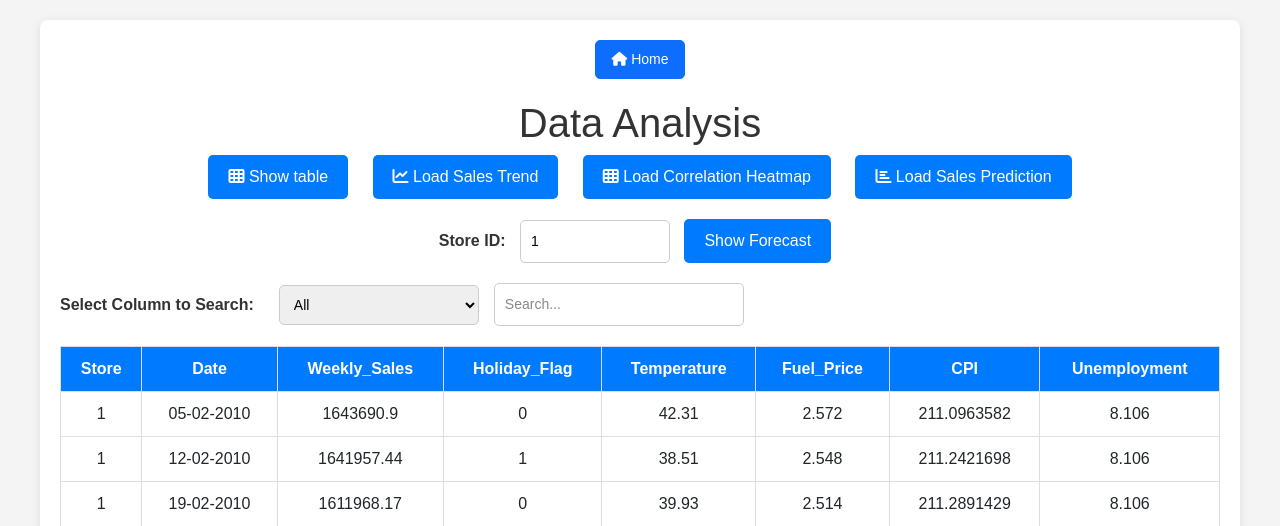
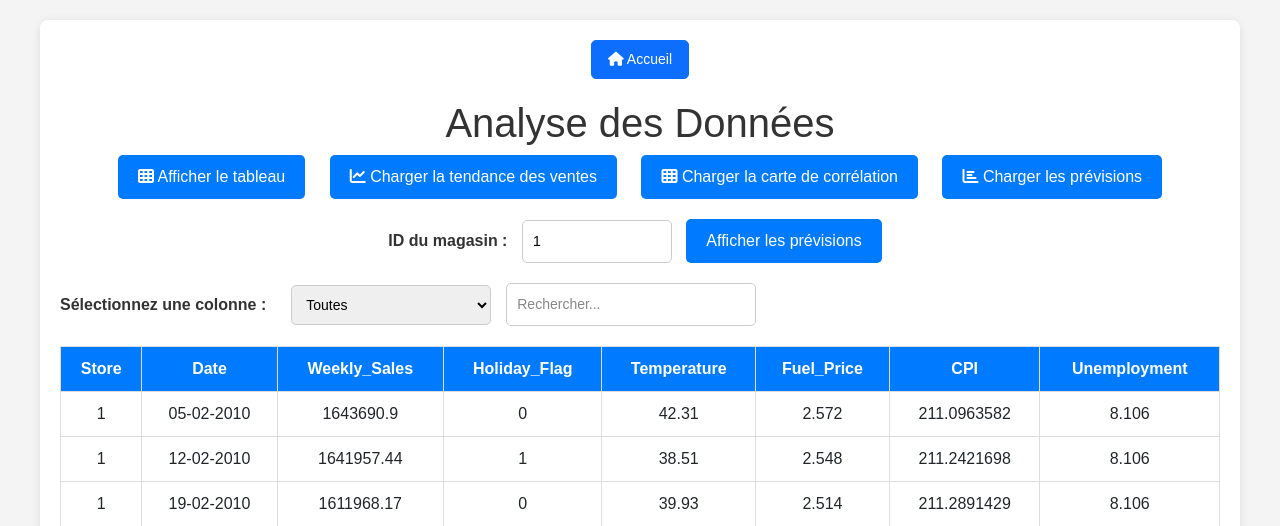
Before and after one commit to NizarBelaatik/Data_Analysis_Web_App, a Django app: a page that uses backend/templates/html/chart.html in a window 1280 px wide. Shown: the top 526 px of the page. Run offline with Django 5.2, Linux system fonts and the light colour scheme; data comes from the database, SQL or seed files in the repository; some libraries are stand-ins or nearby versions.

Commit message:
up to date

```diff
--- a/backend/templates/html/chart.html
+++ b/backend/templates/html/chart.html
@@ -1,76 +1,70 @@
 {% load static %}
 {% load custom_tags %}
 <!DOCTYPE html>
-<html lang="en">
+<html lang="fr">
 <head>
     <meta charset="UTF-8">
     <meta name="viewport" content="width=device-width, initial-scale=1.0">
-    <title>Django Data Analysis</title>
+    <title>Analyse des Données Django</title>
     <script src="https://code.jquery.com/jquery-3.6.0.min.js"></script>
     <link rel="stylesheet" href="https://cdnjs.cloudflare.com/ajax/libs/font-awesome/6.0.0-beta3/css/all.min.css">
-    {% load bootstrap5 %}
-    {% bootstrap_css %}
-    {% bootstrap_javascript %}
-    <link href="{% static 'css/style.css' %}" rel="stylesheet" type="text/css">
-    <script>var FileId = "{{FileId}}";</script>
-
+    {% load bootstrap5 %}  <!-- Charger les styles de Bootstrap -->
+    {% bootstrap_css %}  <!-- Inclure les fichiers CSS de Bootstrap -->
+    {% bootstrap_javascript %}  <!-- Inclure les fichiers JavaScript de Bootstrap -->
+    <link href="{% static 'css/style.css' %}" rel="stylesheet" type="text/css">  <!-- Inclure le fichier CSS personnalisé -->
+    <script>var FileId = "{{FileId}}";</script>  <!-- Définir une variable JavaScript pour l'ID de fichier -->
 </head>
 <body>
     <div class="container">
-        <!-- Home Button -->
+        <!-- Bouton pour retourner à la page d'accueil -->
         <div class="button-group" style="margin-bottom: 20px;">
             <a href="{% url 'home' %}" class="btn btn-primary">
-                <i class="fas fa-home"></i> Home
+                <i class="fas fa-home"></i> Accueil
             </a>
         </div>
 
-        <h1>Data Analysis</h1>
+        <h1>Analyse des Données</h1>  <!-- Titre principal de la page -->
 
         <div class="button-group">
-            <button id="show_data_button"><i class="fas fa-th"></i> Show table</button>
-            <button id="load-sales-trend"><i class="fas fa-chart-line"></i> Load Sales Trend</button>
-            <button id="load-correlation-heatmap"><i class="fas fa-th"></i> Load Correlation Heatmap</button>
-            <button id="load-prediction-chart"><i class="fas fa-chart-bar"></i> Load Sales Prediction</button>
+            <button id="show_data_button"><i class="fas fa-th"></i> Afficher le tableau</button>  <!-- Bouton pour afficher les données -->
+            <button id="load-sales-trend"><i class="fas fa-chart-line"></i> Charger la tendance des ventes</button>  <!-- Bouton pour charger le graphique de tendance -->
+            <button id="load-correlation-heatmap"><i class="fas fa-th"></i> Charger la carte de corrélation</button>  <!-- Bouton pour charger la heatmap -->
+            <button id="load-prediction-chart"><i class="fas fa-chart-bar"></i> Charger les prévisions</button>  <!-- Bouton pour charger les prévisions -->
         </div>
         <div class="button-group">
             <div class="store-container">
-                <label for="store_id">Store ID:</label>
-                <input type="number" id="store_id" value="1">
-                <button onclick="fetchDataAndRenderChart()">Show Forecast</button>
+                <label for="store_id">ID du magasin :</label>  <!-- Étiquette pour l'ID du magasin -->
+                <input type="number" id="store_id" value="1">  <!-- Champ pour saisir l'ID du magasin -->
+                <button onclick="fetchDataAndRenderChart()">Afficher les prévisions</button>  <!-- Bouton pour afficher les prévisions -->
             </div>
         </div>
 
         <div id="loader" style="display:none;">
-            <div class="spinner"></div>
+            <div class="spinner"></div>  <!-- Animation de chargement -->
         </div>
-        <div class="chart-container" id="chart-container">
-
-
+        <div class="chart-container" id="chart-container">  <!-- Conteneur pour les graphiques -->
         </div>
-        <div class="error" id="error-message"></div>
+        <div class="error" id="error-message"></div>  <!-- Affichage des messages d'erreur -->
         <div class="show_data" id="show_data_id">
             <div class="search-container">
-                <!-- Label for the dropdown -->
-                <label for="column-select">Select Column to Search:</label>
-
-                <!-- Column Select Dropdown -->
+                <!-- Étiquette pour la recherche -->
+                <label for="column-select">Sélectionnez une colonne :</label>
+                <!-- Menu déroulant pour sélectionner une colonne -->
                 <select id="column-select">
-                    <option value="all">All</option>  <!-- Option to search across all columns -->
+                    <option value="all">Toutes</option>  <!-- Option pour toutes les colonnes -->
                     {% for H in header %}
-                        <option value="{{ forloop.counter0 }}">{{ H }}</option> <!-- Use loop.counter0 for zero-based index -->
+                        <option value="{{ forloop.counter0 }}">{{ H }}</option>  <!-- Option pour chaque colonne -->
                     {% endfor %}
                 </select>
-
-                <!-- Search Input -->
-                <input type="text" id="search-input" placeholder="Search..." onkeyup="searchTable()" />
+                <!-- Champ de recherche -->
+                <input type="text" id="search-input" placeholder="Rechercher..." onkeyup="searchTable()" />
             </div>
-
-            <!-- Table -->
+            <!-- Tableau des données -->
             <table id="stats-table" border="1">
                 <thead>
                     <tr>
                         {% for H in header %}
-                            <th scope="col">{{ H }}</th>
+                            <th scope="col">{{ H }}</th>  <!-- Affichage des en-têtes du tableau -->
                         {% endfor %}
                     </tr>
                 </thead>
@@ -78,27 +72,20 @@
                     {% for D in data %}
                         <tr scope="row">
                             {% for H in header %}
-                                <td>{{ D|get_item:H }}</td>
+                                <td>{{ D|get_item:H }}</td>  <!-- Affichage des valeurs pour chaque ligne et colonne -->
                             {% endfor %}
                         </tr>
                     {% endfor %}
                 </tbody>
             </table>
         </div>
-
-
-
-
-
-
-
-
     </div>
 
-    <!-- Include jQuery -->
+    <!-- Inclure jQuery -->
     <script src="https://code.jquery.com/jquery-3.6.0.min.js"></script>
-    <!-- Include Chart.js -->
+    <!-- Inclure Chart.js pour les graphiques -->
     <script src="https://cdn.jsdelivr.net/npm/chart.js"></script>
+    <!-- Inclure un fichier JavaScript personnalisé -->
     <script src="{% static 'js/script2.js' %}"></script>
 </body>
 </html>
```
